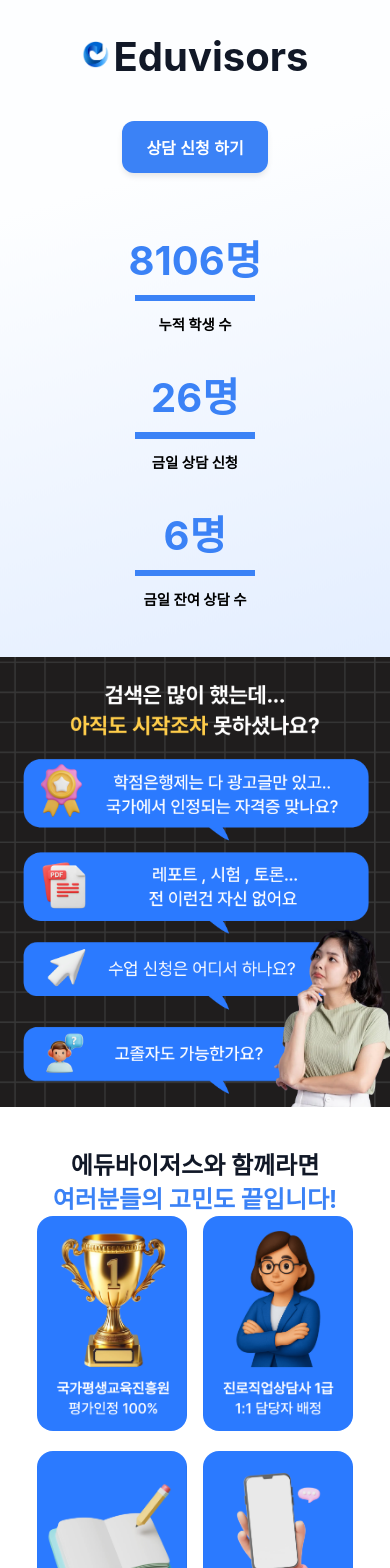
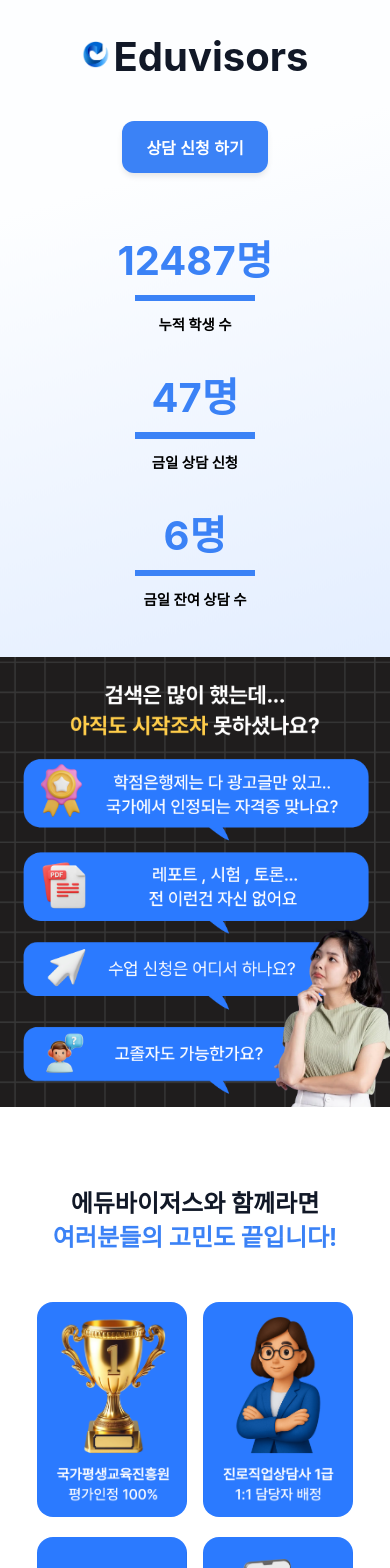
Before and after one commit to bp4sp4/korhrd_landing, a Next.js app: page / in a window 390 px wide. Shown: the top 1568 px of the page. Built offline with nearby package versions, Linux system fonts and the light colour scheme; no server answers.

Commit message:
Update margin

```diff
--- a/src/app/page.module.css
+++ b/src/app/page.module.css
@@ -438,8 +438,8 @@
     .contentTitle {
         font-size: 1.5rem;
         line-height: 1.4;
-        margin: 0;
-        padding-top: 10px;
+        margin: 3rem auto;
+
     }
 
     .contentCards {
--- a/src/app/page.tsx
+++ b/src/app/page.tsx
@@ -16,8 +16,8 @@
   useEffect(() => {
     const animateCounts = () => {
       const targets = {
-        students: 8106,
-        applications: 26,
+        students: 12487,
+        applications: 47,
         remaining: 6,
       };
 
```
